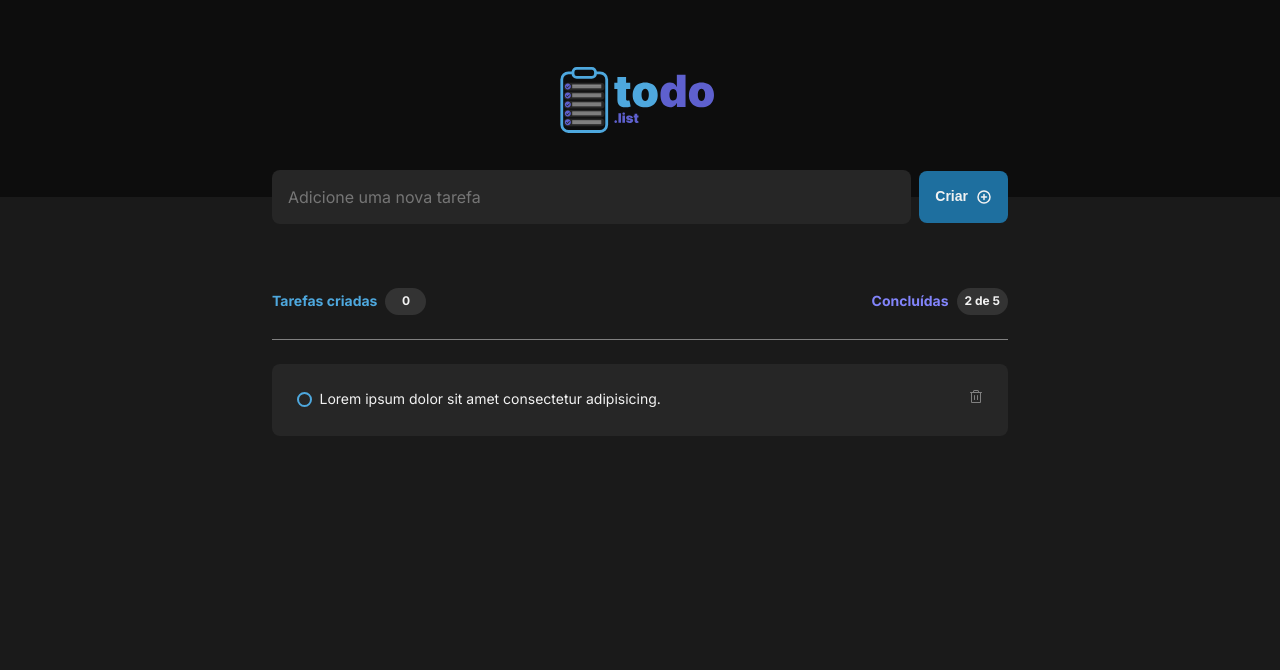
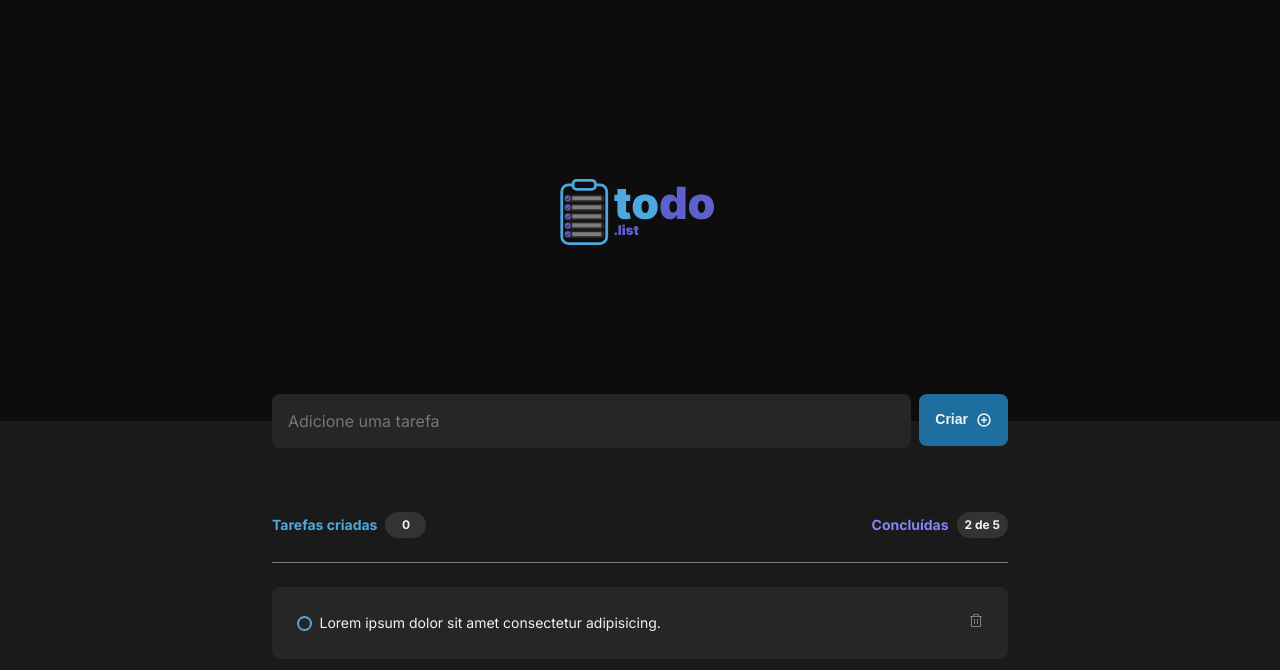
Before and after one commit to leosgarbi/react-to-do-list, a React (Vite) app: page / in a window 1280 px wide. Shown: the top 670 px of the page. Built offline with nearby package versions, Linux system fonts and the light colour scheme.

Commit message:
fix: input centrelized

```diff
--- a/package.json
+++ b/package.json
@@ -19,6 +19,7 @@
   "devDependencies": {
     "@types/react": "^18.2.66",
     "@types/react-dom": "^18.2.22",
+    "@types/styled-components": "^5.1.34",
     "@typescript-eslint/eslint-plugin": "^7.2.0",
     "@typescript-eslint/parser": "^7.2.0",
     "@vitejs/plugin-react": "^4.2.1",
--- a/src/App.styled.ts
+++ b/src/App.styled.ts
@@ -1,4 +1,22 @@
 import styled from 'styled-components';
+
+export const Main = styled.main`
+  display: flex;
+  flex-direction: column;
+`;
+
+export const CreateTask = styled.div`
+  width: 100%;
+  display: flex;
+  flex-direction: column;
+  align-items: center;
+
+  & > * {
+    transform: translateY(-50%);
+    margin-bottom: 2.3125rem;
+    align-content: center;
+  }
+`;
 
 export const Content = styled.section`
   max-width: 46rem;
@@ -6,18 +24,3 @@ export const Content = styled.section`
 
   margin: 0 auto;
 `;
-
-export const Container = styled.div`
-  display: flex;
-  flex: 1;
-
-  justify-content: space-between;
-  gap: 0.5rem;
-
-  & > * {
-    transform: translateY(-50%);
-    margin-bottom: 2.3125rem;
-  }
-`;
-
-export const Main = styled.main``;
--- a/src/App.tsx
+++ b/src/App.tsx
@@ -1,8 +1,6 @@
-import { PlusCircle } from '@phosphor-icons/react';
 import * as Styled from './App.styled';
 import { Header } from './components/Header';
 import { Input } from './components/Input';
-import { Button } from './components/Input/components/Button';
 import Task from './components/Task';
 import './global.css';
 
@@ -10,16 +8,10 @@ export default function App() {
   return (
     <Styled.Main>
       <Header />
-
+      <Styled.CreateTask>
+        <Input />
+      </Styled.CreateTask>
       <Styled.Content>
-        <Styled.Container>
-          <Input />
-          <Button>
-            Criar
-            <PlusCircle size={16} color='#f2f2f2' weight='bold' />
-          </Button>
-        </Styled.Container>
-
         <Task />
       </Styled.Content>
     </Styled.Main>
--- a/src/components/Input/components/Button/index.tsx
+++ /dev/null
@@ -1,10 +0,0 @@
-import * as Styled from './styled';
-
-type Props = React.DetailedHTMLProps<
-  React.ButtonHTMLAttributes<HTMLButtonElement>,
-  HTMLButtonElement
->;
-
-export function Button({ children }: Props) {
-  return <Styled.ButtonContainer>{children}</Styled.ButtonContainer>;
-}
--- a/src/components/Input/components/Button/styled.ts
+++ /dev/null
@@ -1,30 +0,0 @@
-import styled from 'styled-components';
-
-export const ButtonContainer = styled.button`
-  display: flex;
-  align-items: center;
-  justify-content: center;
-
-  height: 3.25rem;
-  padding: 1rem;
-
-  background-color: var(--blue-700);
-  color: var(--gray-100);
-
-  border: 0;
-  border-radius: 8px;
-  gap: 0.5rem;
-  box-shadow: none;
-
-  line-height: 140%;
-  font-weight: bold;
-  font-size: 0.875rem;
-
-  transition: 0.2s;
-
-  cursor: pointer;
-
-  &:hover {
-    background-color: var(--blue-500);
-  }
-`;
--- a/src/components/Input/index.tsx
+++ b/src/components/Input/index.tsx
@@ -1,10 +1,14 @@
+import { PlusCircle } from '@phosphor-icons/react';
 import * as Styled from './styled';
 
-export function Input({
-  ...rest
-}: React.DetailedHTMLProps<
-  React.InputHTMLAttributes<HTMLInputElement>,
-  HTMLInputElement
->) {
-  return <Styled.Container placeholder='Adicione uma nova tarefa' {...rest} />;
+export function Input() {
+  return (
+    <Styled.Container>
+      <Styled.TextArea placeholder='Adicione uma tarefa' />
+      <Styled.Button>
+        Criar
+        <PlusCircle size={16} color='#f2f2f2' weight='bold' />
+      </Styled.Button>
+    </Styled.Container>
+  );
 }
--- a/src/components/Input/styled.ts
+++ b/src/components/Input/styled.ts
@@ -1,17 +1,21 @@
 import styled from 'styled-components';
 
-export const Container = styled.input`
+export const Container = styled.form`
+  display: flex;
+  width: 46rem;
+  gap: 0.5rem;
+`;
+
+export const TextArea = styled.textarea`
   border: 1px solid var(--gray-700);
   border-radius: 8px;
-
   background-color: var(--gray-500);
   color: var(--gray-100);
-
   height: 3.375rem;
   padding: 1rem;
   width: 100%;
-
   line-height: 140%;
+  resize: none;
 
   ::placeholder {
     color: var(--gray-300);
@@ -21,3 +25,27 @@ export const Container = styled.input`
     border-color: var(--purple-dark);
   }
 `;
+
+export const Button = styled.button`
+  display: flex;
+  align-items: center;
+  justify-content: center;
+  height: 3.25rem;
+  padding: 1rem;
+  background-color: var(--blue-700);
+  color: var(--gray-100);
+  border: 0;
+  border-radius: 8px;
+  gap: 0.5rem;
+  box-shadow: none;
+  line-height: 140%;
+  font-weight: bold;
+  font-size: 0.875rem;
+  transition: 0.2s;
+
+  cursor: pointer;
+
+  &:hover {
+    background-color: var(--blue-500);
+  }
+`;
```
Also changed, not shown: 1 other file (tests, documents, lock files or other folders).
